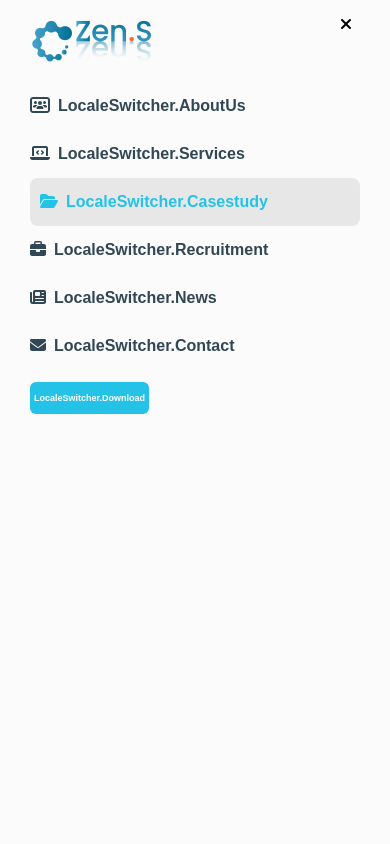
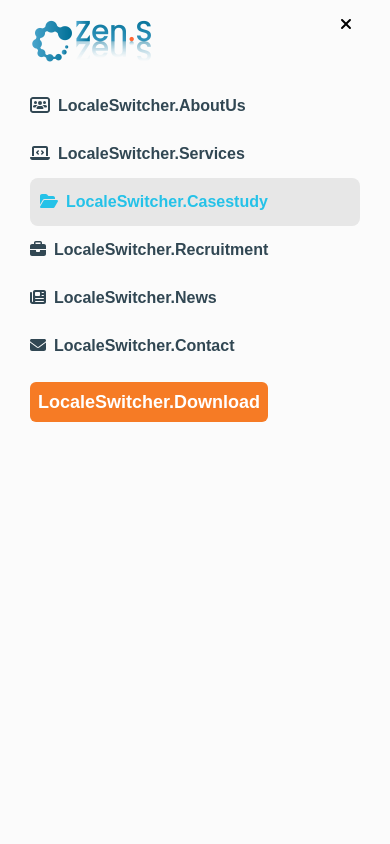
Before and after one commit to sang612/zen_landing, a Next.js app: page /casestudy in a window 390 px wide. Both pictures are taken after a click on the button "日本語". Shown: the top 844 px of the page. Built offline with nearby package versions, Linux system fonts and the light colour scheme; grey boxes are pictures that could not be loaded.

Commit message:
Improvement - Adjust ui button download and remove console.log

```diff
--- a/src/components/BigHeader/BigHeader.js
+++ b/src/components/BigHeader/BigHeader.js
@@ -130,8 +130,6 @@ export const BigHeader = () => {
 					setEmail("");
 				}
 			});
-
-		console.log(rs);
 	};
 
 	const [openMobileNav, setOpenMobileNav] = useState(false);
@@ -271,7 +269,7 @@ export const BigHeader = () => {
 									setOpen((o) => !o);
 									setOpenMobileNav((prev) => !prev);
 								}}
-								className="bg-primary p-1 rounded-md text-[9px] text-[#fff] font-bold my-3"
+								className="bg-[#f67b25] p-2 rounded-md text-[18px] text-[#fff] font-bold my-3"
 							>
 								{t("Download")}
 							</button>
```
